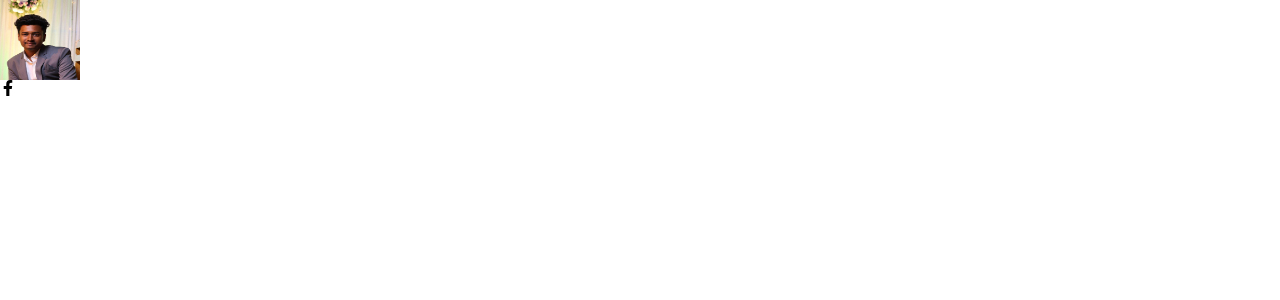
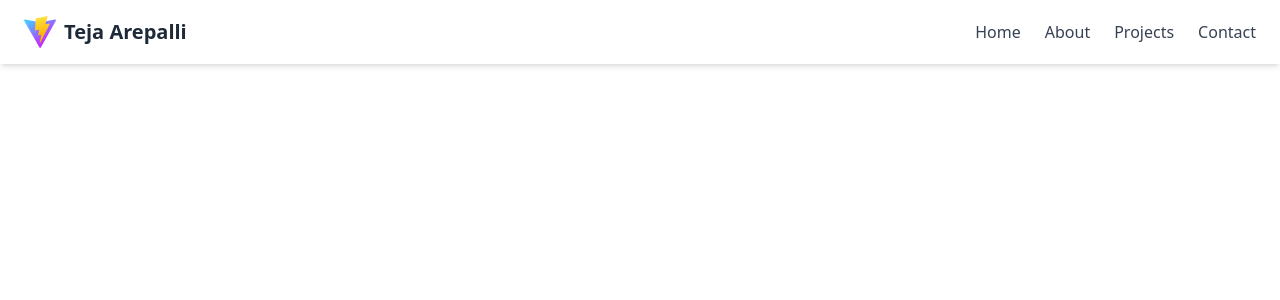
Before and after one commit to teja836/Portfolio, a React (Vite) app: page / in a window 1280 px wide. Shown: the top 300 px of the page. Built offline with nearby package versions, Linux system fonts and the light colour scheme.

Commit message:
added navbar

```diff
--- a/src/App.jsx
+++ b/src/App.jsx
@@ -1,12 +1,14 @@
 import React from 'react'
-import profilePic from "../src/assets/image.jpeg"
+// import profilePic from "../src/assets/image.jpeg"
 import { FaFacebookF } from "react-icons/fa";
+import Navbar from './components/Navbar'
 
 const App = () => {
   return (
     <div className=''>
-      <img src={profilePic} className=' h-20 w-20'></img>
-      <span><FaFacebookF /></span>
+      {/* <img src={profilePic} className=' h-20 w-20'></img>
+      <span><FaFacebookF /></span> */}
+      <Navbar />
     </div>
   )
 }
--- /dev/null
+++ b/src/components/Navbar.jsx
@@ -0,0 +1,20 @@
+import React from 'react'
+
+const Navbar = () => {
+  return (
+    <nav className="flex items-center justify-between px-6 py-4 bg-white shadow-md">
+      <div className="flex items-center gap-2">
+        <img src="/vite.svg" alt="Logo" className="h-8 w-8" />
+        <span className="text-xl font-bold text-gray-800">Teja Arepalli</span>
+      </div>
+      <ul className="flex space-x-6">
+        <li><a href="#home" className="text-gray-700 hover:text-blue-600 font-medium transition-colors">Home</a></li>
+        <li><a href="#about" className="text-gray-700 hover:text-blue-600 font-medium transition-colors">About</a></li>
+        <li><a href="#projects" className="text-gray-700 hover:text-blue-600 font-medium transition-colors">Projects</a></li>
+        <li><a href="#contact" className="text-gray-700 hover:text-blue-600 font-medium transition-colors">Contact</a></li>
+      </ul>
+    </nav>
+  );
+};
+
+export default Navbar;
```
